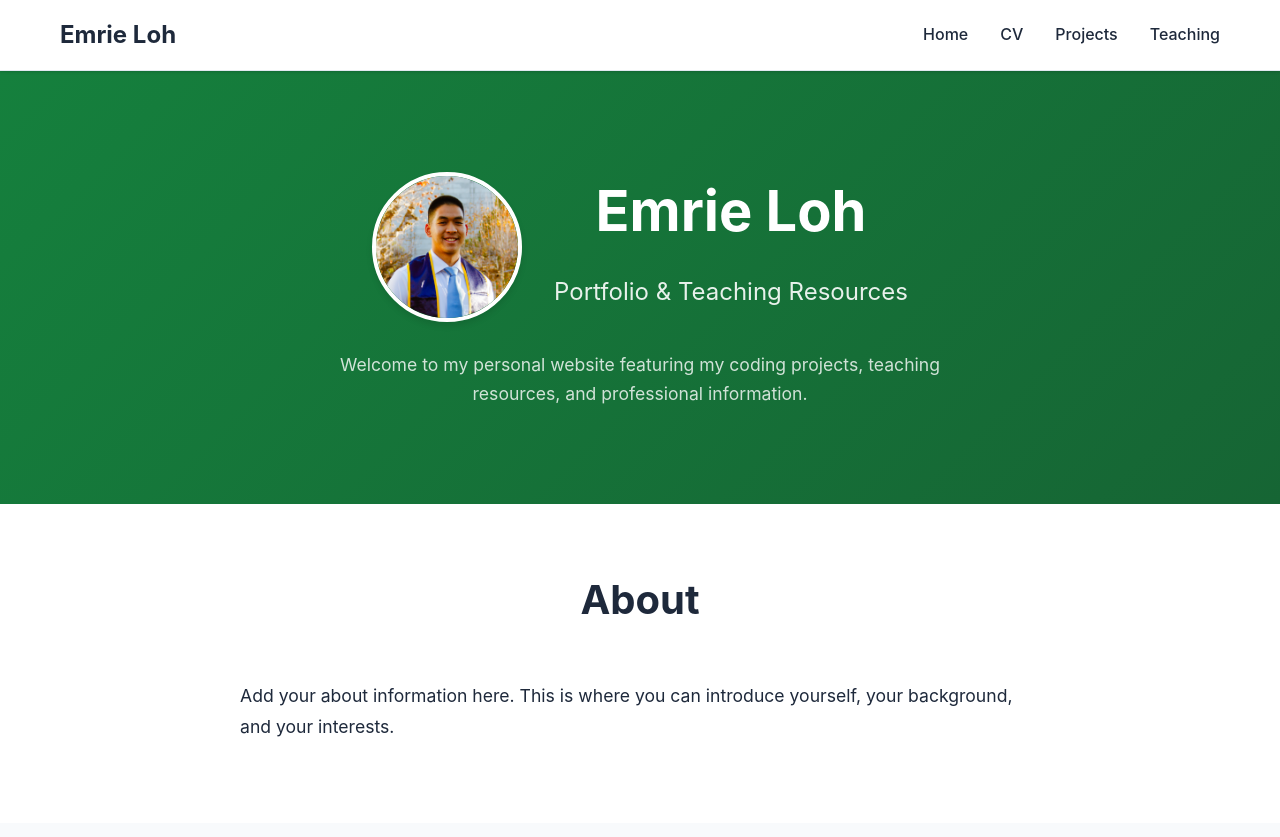
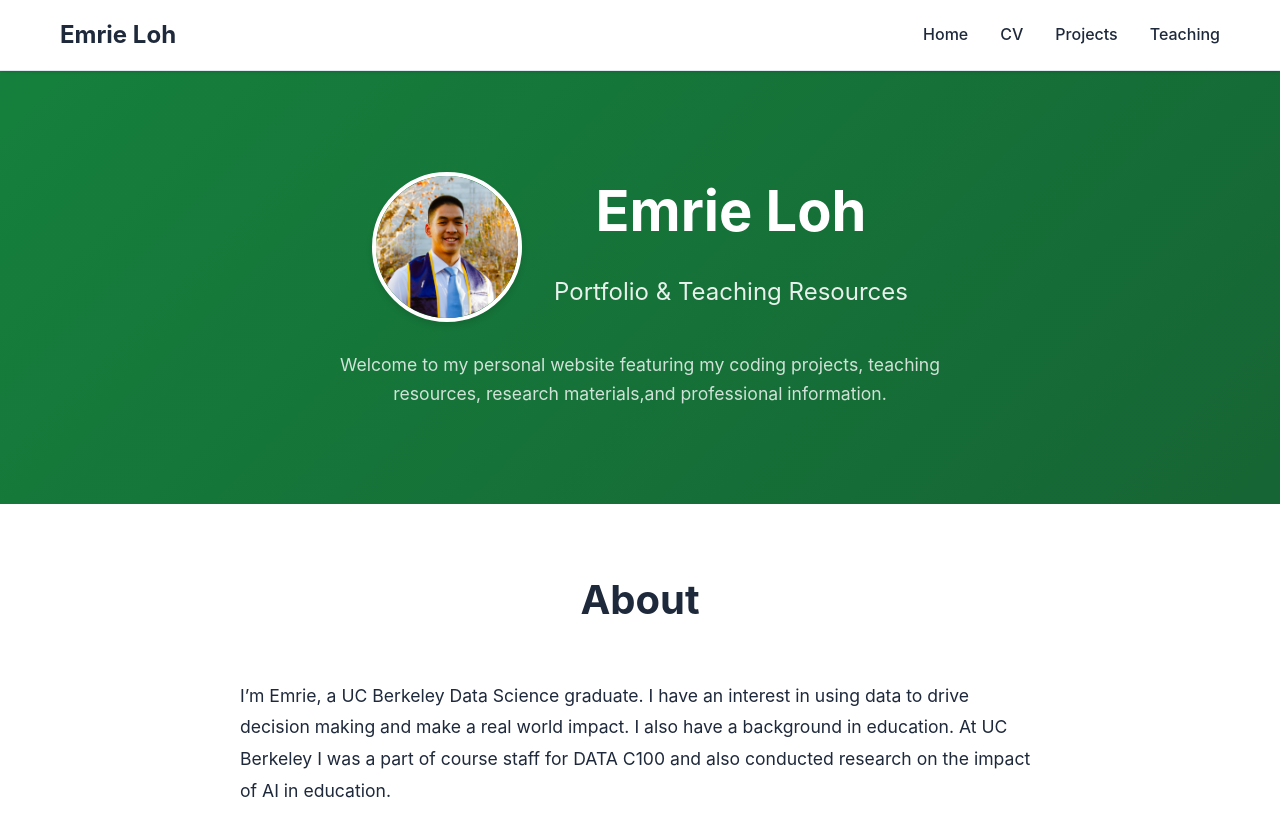
Before and after one commit to ELOH53/ELOH53.github.io, a Jekyll site: the page built from index.html, in a window 1280 px wide and 900 px high. Shown: the top 837 px of the window. Built offline with Jekyll 4.4.1, drawn with Linux system fonts in a browser that asks for light colours.

Commit message:
Small changes

```diff
--- a/index.html
+++ b/index.html
@@ -12,7 +12,7 @@ title: Home
         <p class="hero-subtitle">Portfolio & Teaching Resources</p>
       </div>
     </div>
-    <p class="hero-description">Welcome to my personal website featuring my coding projects, teaching resources, and professional information.</p>
+    <p class="hero-description">Welcome to my personal website featuring my coding projects, teaching resources, research materials,and professional information.</p>
   </div>
 </section>
 
@@ -20,7 +20,7 @@ title: Home
   <div class="container">
     <h2 class="section-title">About</h2>
     <div class="about-content">
-      <p>Add your about information here. This is where you can introduce yourself, your background, and your interests.</p>
+      <p>I’m Emrie, a UC Berkeley Data Science graduate. I have an interest in using data to drive decision making and make a real world impact. I also have a background in education. At UC Berkeley I was a part of course staff for DATA C100 and also conducted research on the impact of AI in education.</p>
     </div>
   </div>
 </section>
```
